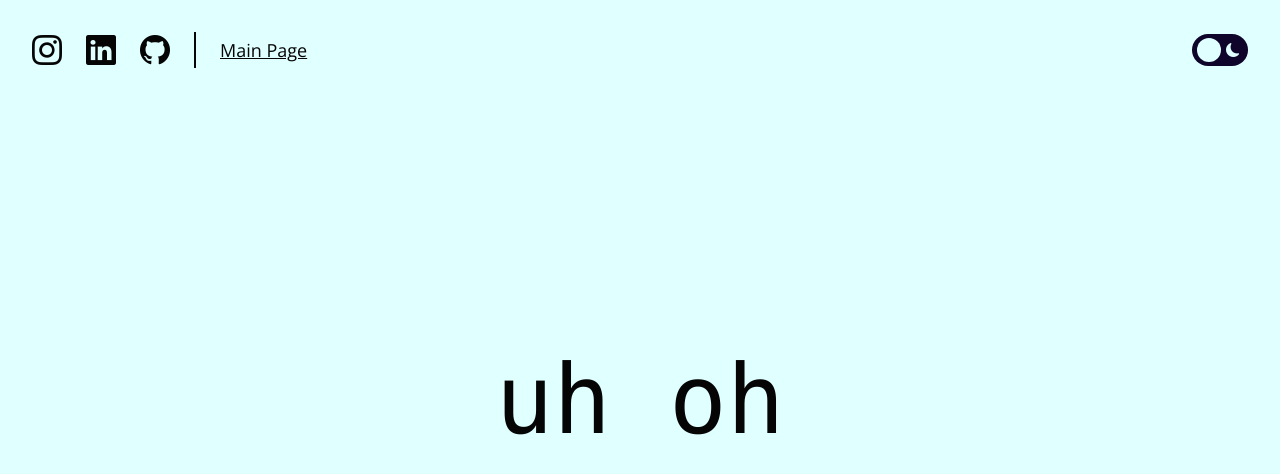
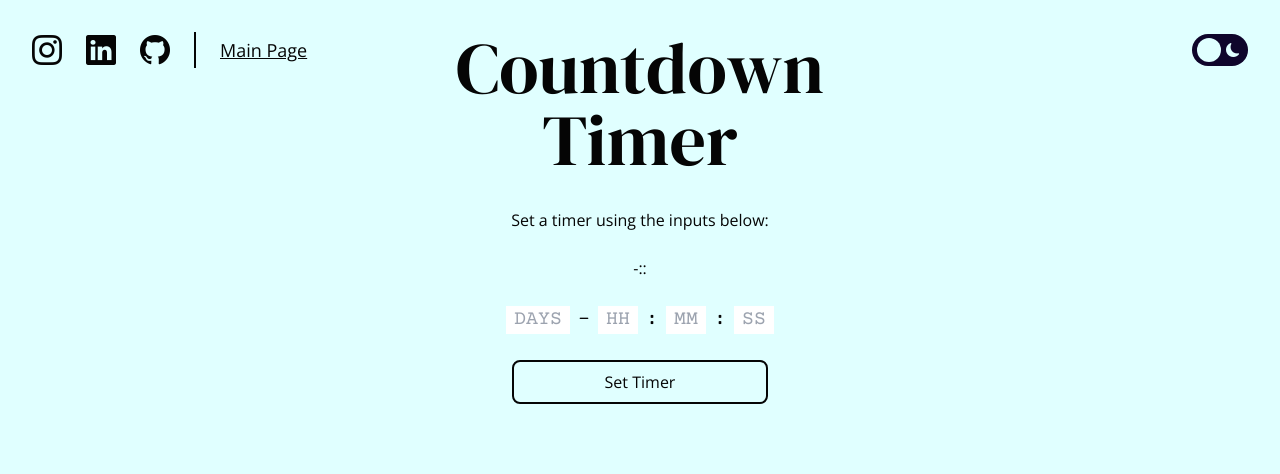
Before and after one commit to jacksanders02/portfolio-site, a Next.js app: page /countdown-timer in a window 1280 px wide. Before the commit this address had no page. Shown: the top 474 px of the page. Built offline with nearby package versions, Linux system fonts and the light colour scheme.

Commit message:
Added countdown timer

```diff
--- a/package.json
+++ b/package.json
@@ -27,6 +27,7 @@
     "react": "18.2.0",
     "react-awesome-reveal": "^4.2.5",
     "react-chartjs-2": "^5.2.0",
+    "react-countdown": "^2.3.5",
     "react-dom": "18.2.0",
     "react-responsive": "^9.0.2",
     "react-scroll-parallax": "^3.4.2",
--- /dev/null
+++ b/src/app/countdown-timer/page.tsx
@@ -0,0 +1,112 @@
+"use client";
+import React, { useState } from "react";
+import PageContainer from "@/components/PageContainer";
+import PageTitle from "@/components/PageTitle";
+import { fontMono } from "@/app/fonts";
+import { usePathname, useRouter } from "next/navigation";
+import Countdown from "react-countdown";
+
+export default function CountdownTimer({
+  searchParams
+}: {
+  searchParams: {t: string}
+}) {
+  const router = useRouter();
+  const pathname = usePathname();
+
+  async function setTimer() {
+    let time_seconds = Math.floor((new Date()).getTime() / 1000)
+    if (isNaN(+(days + '.')) || isNaN(+(hours+'.')) || isNaN(+(minutes+'.')) || isNaN(+(seconds+'.'))) {
+      setErrorMessage("Please ensure all entered values are numbers!");
+    } else {
+      // Taking advantage of JS weirdness again for converting strings to ints
+      time_seconds += 24*60*60*+days
+      time_seconds += 60*60*+hours
+      time_seconds += 60*+minutes
+      time_seconds += +seconds
+
+      router.push(`/countdown-timer?t=${time_seconds}`)
+    }
+  }
+
+  const [errorMessage, setErrorMessage] = useState<string | null>(null);
+  const [days, setDays] = useState<string>("");
+  const [hours, setHours] = useState<string>("");
+  const [minutes, setMinutes] = useState<string>("");
+  const [seconds, setSeconds] = useState<string>("");
+
+  // JavaScript strangeness to convert string to number (stricter than parseInt)
+  const time: number = +(searchParams.t);
+
+  return (
+    <main>
+      <PageContainer extraClasses={"items-center"}>
+        <PageTitle>Countdown Timer</PageTitle>
+        {isNaN(time) && (
+          <>
+            <p>Set a timer using the inputs below:</p>
+
+            <p>{days}-{hours}:{minutes}:{seconds}</p>
+            {errorMessage !== null && (
+              <p className={`text-red-700 font-bold text-center`}>{errorMessage}</p>
+            )}
+            <div className={`${fontMono.className} text-xl flex flex-row gap-2 items-center h-8`}>
+              <input
+                type={"text"}
+                maxLength={4}
+                placeholder={"DAYS"}
+                onChange={(e) => setDays(e.target.value)}
+                className={"w-16 text-center"}
+              />
+              -
+              <input
+                type={"text"}
+                maxLength={2}
+                placeholder={"HH"}
+                onChange={(e) => setHours(e.target.value)}
+                className={"w-10 text-center"}
+              />
+              :
+              <input
+                type={"text"}
+                maxLength={2}
+                placeholder={"MM"}
+                onChange={(e) => setMinutes(e.target.value)}
+                className={"w-10 text-center"}
+              />
+              :
+              <input
+                type={"text"}
+                maxLength={2}
+                placeholder={"SS"}
+                onChange={(e) => setSeconds(e.target.value)}
+                className={"w-10 text-center"}
+              />
+            </div>
+
+            <button
+              onClick={setTimer}
+              className={"hover-button dark:hover-button-dark w-64"}
+            >
+              Set Timer
+            </button>
+          </>
+        )}
+        {!isNaN(time) && (
+          <div className={`flex flex-col gap-6 items-center`}>
+            <Countdown
+              date={time*1000}
+              now={() => new Date().getTime()}
+              className={`${fontMono.className} text-9xl mt-32`}
+            />
+            <a href={'/countdown-timer'} className={'hover-button dark:hover-button-dark w-max'}>Set a new timer</a>
+            <div className={'flex flex-col items-center'}>
+              <p>Link to this timer:</p>
+              <p className={'underline'}>https://www.jacksanders.uk{pathname}?t={time}</p>
+            </div>
+          </div>
+        )}
+      </PageContainer>
+    </main>
+  );
+}
```
Also changed, not shown: 1 other file (tests, documents, lock files or other folders).
